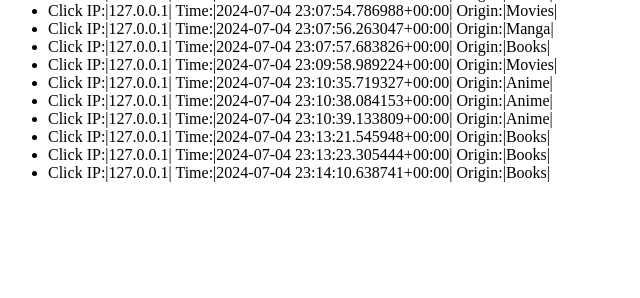
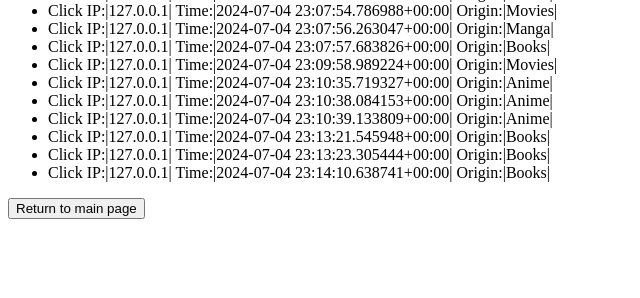
Before and after one commit to GrizliUA/Tasks, a Django app: page /clicks/ in a window 1280 px wide. Shown: the part 186-484 px from the top of the page, without its empty margins (0-640 px from the left). Run offline with Django 5.2, Linux system fonts and the light colour scheme; data comes from the database, SQL or seed files in the repository; both versions use the stored data as it was after the commit.

Commit message:
Fixed T31 & Improved

```diff
--- a/T31_API/T31/models.py
+++ b/T31_API/T31/models.py
@@ -1,9 +1,10 @@
 from django.db import models
+from django.utils.timezone import now
 
 class Click(models.Model):
     ip_address = models.GenericIPAddressField()
     browser_info = models.CharField(max_length=255)
-    timestamp = models.DateTimeField(auto_now_add=True)
+    timestamp = models.DateTimeField(default=now)
     project = models.CharField(max_length=100, null=True, blank=True)
     thank_you_page = models.URLField()
 
--- a/T31_API/T31/templates/clicks.html
+++ b/T31_API/T31/templates/clicks.html
@@ -12,5 +12,8 @@
         <li>{{click}}</li>
     {% endfor %}
     </ul>
+    <form action="http://127.0.0.1:8000/main/">
+        <input type="submit" value="Return to main page" />
+    </form>
 </body>
 </html>
--- a/T31_API/T31/templates/thanks.html
+++ b/T31_API/T31/templates/thanks.html
@@ -8,5 +8,8 @@
 <body>
     <h1>Thank You!</h1>
     <p>We have recorded your click.</p>
+    <form action="http://127.0.0.1:8000/main/">
+        <input type="submit" value="Return to main page" />
+    </form>
 </body>
 </html>
--- a/T31_API/T31/urls.py
+++ b/T31_API/T31/urls.py
@@ -1,10 +1,10 @@
 from django.urls import path
-from .views import track_click, thanks, ClickAPIList, clicks
+from .views import track_click, thanks, clicks, main_page
 
 urlpatterns = [
     path('track/', track_click, name='track_click'),
     path('click/<str:project>/', track_click, name='track_click_project'),
-    path('thanks/', thanks, name='thanks'),
-    path('clicks/', clicks, name='clicks')
-    # path('clicks/', ClickAPIList.as_view())
+    path('thanks/', thanks, name='Thanks'),
+    path('clicks/', clicks, name='clicks'),
+    path('main/', main_page, name='Main')
 ]
--- a/T31_API/T31/views.py
+++ b/T31_API/T31/views.py
@@ -10,27 +10,30 @@ from .permissions import IsAdminOrReadOnly
 def track_click(request: HttpRequest, project: str = None):
     ip_address = request.META.get('REMOTE_ADDR')
     browser_info = request.META.get('HTTP_USER_AGENT', 'unknown')
-    thank_you_page = request.GET.get('thanks', '/thanks')
+    thanks_page = request.GET.get('thanks', '/thanks')
+    current_time = timezone.localtime()
 
     Click.objects.create(
         ip_address=ip_address,
         browser_info=browser_info,
-        timestamp=timezone.now(),
+        timestamp=current_time,
         project=project,
-        thank_you_page=thank_you_page
+        thank_you_page=thanks_page
     )
 
-    return redirect(thank_you_page)
+    return redirect(thanks_page)
 
 def thanks(request):
     return render(request, 'thanks.html')
 
 def clicks(request):
     queryset = Click.objects.all()
-    print(queryset)
     return render(request, 'clicks.html', {'clicks': queryset})
 
 class ClickAPIList(generics.ListCreateAPIView):
     queryset = Click.objects.all()
     serializer_class = ClickSerializer
     permission_classes = (IsAdminOrReadOnly,)  # Custom permission: Admin can modify, others can read
+
+def main_page(request):
+    return render(request, 'main.html')
--- a/T31_API/T31_API/settings.py
+++ b/T31_API/T31_API/settings.py
@@ -106,7 +106,7 @@ AUTH_PASSWORD_VALIDATORS = [
 
 LANGUAGE_CODE = 'en-us'
 
-TIME_ZONE = 'UTC'
+TIME_ZONE = 'Europe/Kiev'
 
 USE_I18N = True
 
```
Also changed, not shown: T31_API/T31/templates/main.html (added, +22 -0 lines), T31_API/T31/migrations/0002_alter_click_timestamp.py (added), T31_API/db.sqlite3.
